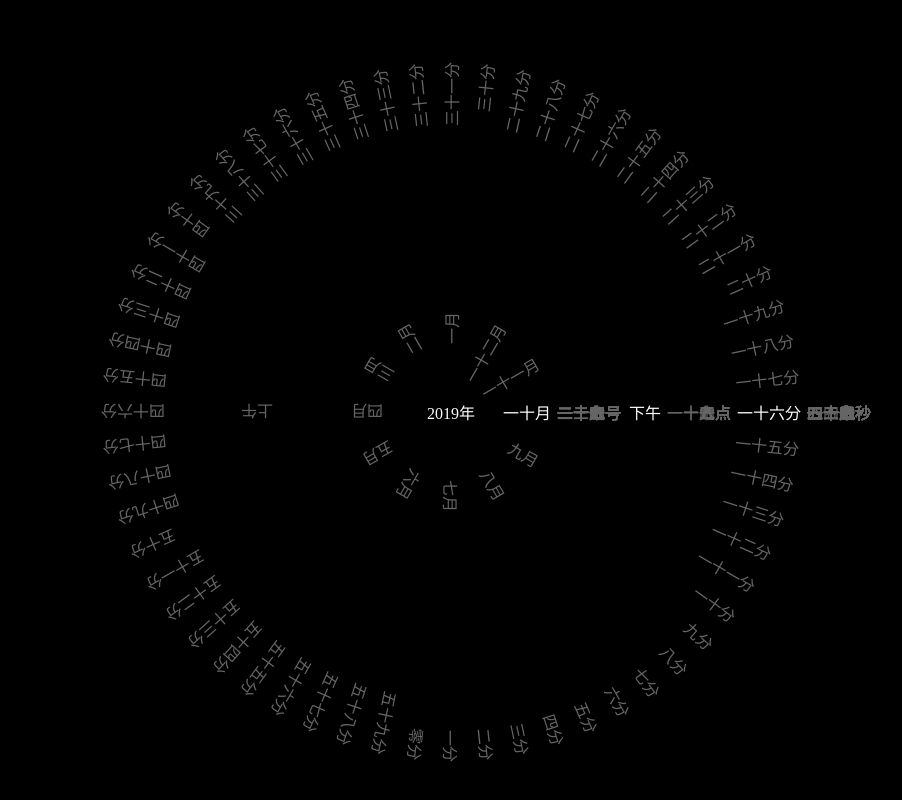
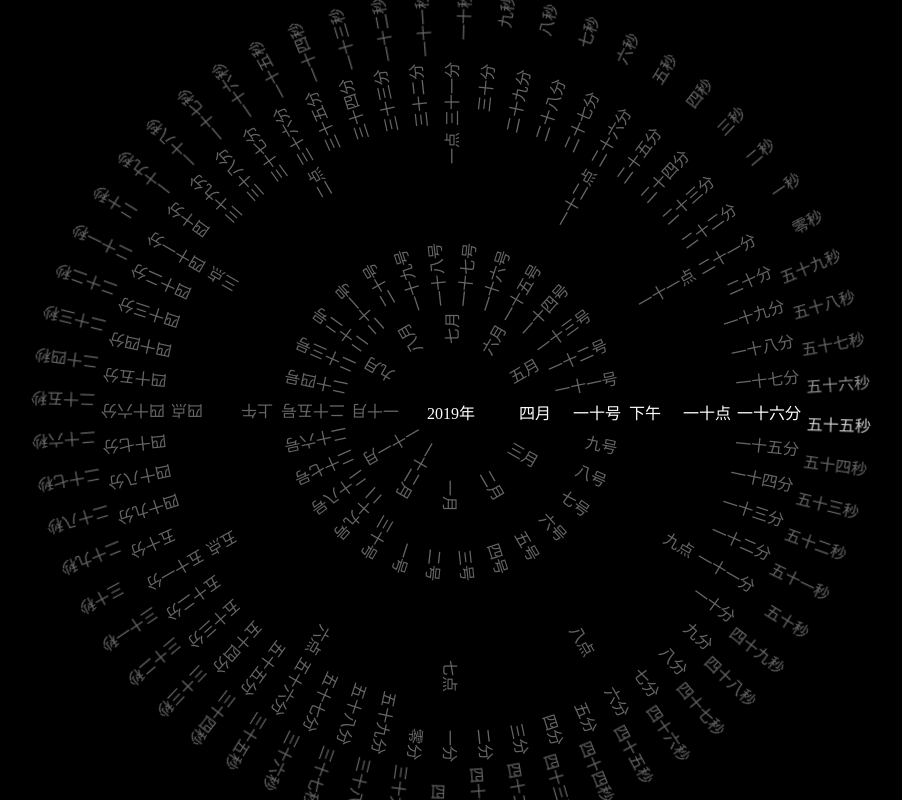
Before and after one commit to JImumu/clock, a plain HTML site: page index.html in a window 1280 px wide. Shown: the whole page, without its empty margins (189-1091 px from the left). Drawn offline with nearby package versions, Linux system fonts and the light colour scheme.

Commit message:
日期用过日期函数截取

```diff
--- a/index.html
+++ b/index.html
@@ -18,6 +18,7 @@
     </style>
 </head>
 <body>
+    <div style="display: none;"><script type="text/javascript" src="https://s5.cnzz.com/z_stat.php?id=1276886485&web_id=1276886485"></script></div>
     <ul class="Y"><li>2019年</li></ul>
     <ul class="s"></ul>
     <ul class="m"></ul>
@@ -127,13 +128,14 @@
         function getNow () {
             var date = new Date()
             var str = date.toLocaleString()
-            var s = str.split(':')[2]
-            var m = str.split(':')[1]
-            var h = str.split(':')[0].split('午')[1]
-            var d = str.split(' ')[0].split('/')[2]
-            var M = str.split(' ')[0].split('/')[1]
-            var sx = str.split(' ')[1].split('午')[0] === '上' ? 0 : 1
-            var y = str.split(' ')[0].split('/')[0]
+            var s = date.getSeconds()
+            var m = date.getMinutes()
+            var h = date.getHours()
+            h = h > 12 ? h - 12 : h
+            var d = date.getDate()
+            var M = date.getMonth() + 1
+            var sx = h < 12 ? 1 : 0
+            var y = date.getFullYear()
             // 归零
             d = d ==  mGetDate(y, M) ? 0 : d
             M = M == '12' ? 0 : M
```
